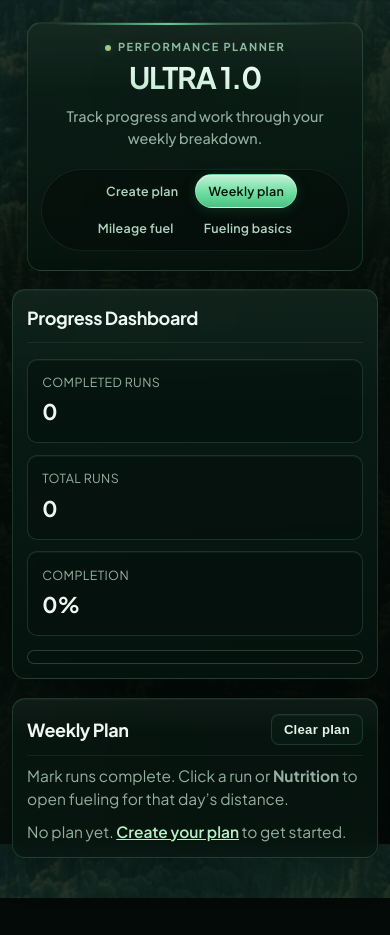
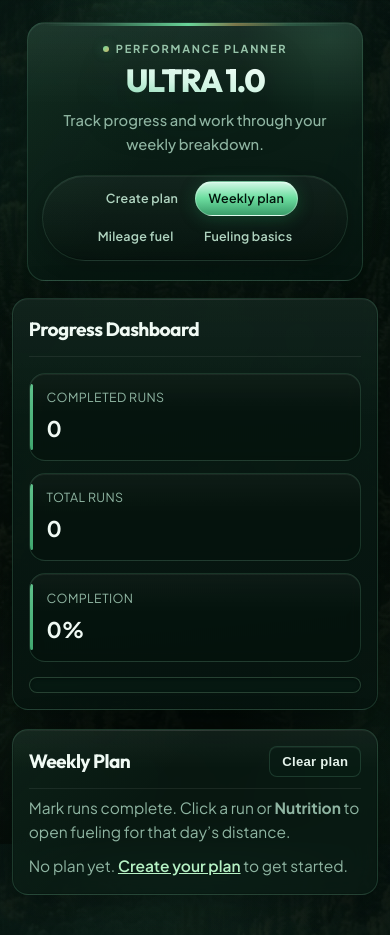
Before and after one commit to camdigitydog-ux/ULTRA-1.0, a website: page plan.html in a window 390 px wide. Before the commit the page ends 898 px from the top, so only its background shows below. Drawn offline with Linux system fonts and the light colour scheme.

Commit message:
Revamp UI: tokens, glass surfaces, Outfit display type, cards and tabs
Made-with: Cursor

```diff
--- a/plan.html
+++ b/plan.html
@@ -3,7 +3,7 @@
 <head>
   <meta charset="utf-8">
   <meta name="viewport" content="width=device-width, initial-scale=1">
-  <meta name="theme-color" content="#040a07">
+  <meta name="theme-color" content="#020805">
   <meta name="description" content="Track weekly runs, progress, and open mileage-based fuel targets from your ULTRA 1.0 plan.">
   <meta property="og:type" content="website">
   <meta property="og:site_name" content="ULTRA 1.0">
@@ -22,7 +22,7 @@
   <title>ULTRA 1.0 - Training Plan</title>
   <link rel="preconnect" href="https://fonts.googleapis.com">
   <link rel="preconnect" href="https://fonts.gstatic.com" crossorigin>
-  <link href="https://fonts.googleapis.com/css2?family=Plus+Jakarta+Sans:ital,wght@0,400..700;1,400..600&display=swap" rel="stylesheet">
+  <link href="https://fonts.googleapis.com/css2?family=Outfit:wght@500;600;700;800&family=Plus+Jakarta+Sans:ital,wght@0,400..700;1,400..600&display=swap" rel="stylesheet">
   <link rel="stylesheet" href="styles.css">
 </head>
 <body class="page-plan">
--- a/styles.css
+++ b/styles.css
@@ -1,29 +1,36 @@
 :root {
   color-scheme: light dark;
-  --bg: #040a07;
-  --panel: rgba(8, 22, 16, 0.82);
-  --panel-strong: rgba(5, 16, 12, 0.94);
-  --surface-inset: rgba(0, 0, 0, 0.28);
-  --text: #eef7f1;
-  --muted: #94b0a2;
+  --bg: #030a06;
+  --bg-deep: #020805;
+  --panel: rgba(10, 28, 20, 0.78);
+  --panel-strong: rgba(6, 20, 14, 0.92);
+  --surface-inset: rgba(0, 0, 0, 0.32);
+  --surface-veil: rgba(255, 255, 255, 0.028);
+  --text: #f0faf4;
+  --muted: #8fb5a2;
   --accent: #6ddea0;
   --accent-soft: #4bc282;
-  --accent-glow: rgba(109, 222, 160, 0.32);
-  --accent-faint: rgba(109, 222, 160, 0.14);
+  --accent-dim: #3a9d6a;
+  --accent-glow: rgba(109, 222, 160, 0.38);
+  --accent-faint: rgba(109, 222, 160, 0.16);
   --fun: #d4b86a;
-  --fun-soft: rgba(212, 184, 106, 0.1);
+  --fun-soft: rgba(212, 184, 106, 0.12);
   --ok: #7ddea5;
-  --border: rgba(100, 175, 140, 0.22);
-  --border-strong: rgba(120, 195, 155, 0.38);
-  --hairline: rgba(255, 255, 255, 0.065);
-  --ring: rgba(140, 235, 185, 0.55);
-  --shadow: 0 24px 56px rgba(0, 6, 4, 0.55);
-  --shadow-soft: 0 10px 36px rgba(0, 8, 5, 0.42);
-  --shadow-inset: inset 0 1px 0 rgba(255, 255, 255, 0.045);
-  --radius-lg: 18px;
-  --radius-md: 14px;
-  --radius-sm: 10px;
+  --border: rgba(110, 190, 150, 0.2);
+  --border-strong: rgba(130, 210, 165, 0.42);
+  --hairline: rgba(255, 255, 255, 0.07);
+  --ring: rgba(140, 235, 185, 0.58);
+  --shadow: 0 28px 64px rgba(0, 4, 2, 0.58);
+  --shadow-soft: 0 12px 40px rgba(0, 6, 4, 0.45);
+  --shadow-inset: inset 0 1px 0 rgba(255, 255, 255, 0.055);
+  --shadow-glow: 0 0 80px rgba(109, 222, 160, 0.06);
+  --radius-xl: 24px;
+  --radius-lg: 20px;
+  --radius-md: 16px;
+  --radius-sm: 12px;
   --radius-pill: 999px;
+  --font-display: "Outfit", "Plus Jakarta Sans", system-ui, sans-serif;
+  --font-body: "Plus Jakarta Sans", system-ui, sans-serif;
 }
 
 * {
@@ -49,18 +56,19 @@
 
 body {
   margin: 0;
-  font-family: "Plus Jakarta Sans", Inter, -apple-system, BlinkMacSystemFont, "Segoe UI", sans-serif;
+  font-family: var(--font-body);
   font-feature-settings: "ss01" 1;
   font-size: 0.96875rem;
-  line-height: 1.5;
+  line-height: 1.55;
   -webkit-font-smoothing: antialiased;
   text-rendering: optimizeLegibility;
-  background-color: var(--bg);
+  background-color: var(--bg-deep);
   background-image:
-    radial-gradient(ellipse 78% 52% at 86% 10%, rgba(109, 222, 160, 0.07), transparent 52%),
-    radial-gradient(ellipse 55% 42% at 6% 92%, rgba(70, 130, 100, 0.08), transparent 50%),
-    radial-gradient(circle at 18% 6%, rgba(90, 165, 125, 0.09), transparent 46%),
-    linear-gradient(168deg, rgba(2, 10, 7, 0.82) 0%, rgba(3, 12, 9, 0.94) 55%, rgba(2, 8, 6, 0.97) 100%),
+    radial-gradient(ellipse 85% 55% at 50% -8%, rgba(109, 222, 160, 0.11), transparent 52%),
+    radial-gradient(ellipse 70% 50% at 96% 92%, rgba(40, 120, 88, 0.14), transparent 54%),
+    radial-gradient(ellipse 55% 42% at 4% 88%, rgba(55, 115, 85, 0.1), transparent 48%),
+    radial-gradient(circle at 22% 12%, rgba(90, 175, 130, 0.06), transparent 42%),
+    linear-gradient(172deg, rgba(2, 12, 8, 0.93) 0%, rgba(3, 14, 10, 0.9) 42%, rgba(2, 8, 5, 0.96) 100%),
     url("./assets/dashboard-bg.png");
   background-size: cover;
   background-position: center;
@@ -78,7 +86,7 @@ body {
 
 .hero {
   text-align: center;
-  padding: 2.5rem 1rem 1.5rem;
+  padding: 2.75rem 1rem 1.65rem;
 }
 
 .hero-inner {
@@ -86,14 +94,31 @@ body {
   width: min(920px, 94%);
   margin: 0 auto;
   border: 1px solid var(--border);
-  border-radius: var(--radius-lg);
+  border-radius: var(--radius-xl);
   background:
-    linear-gradient(180deg, rgba(255, 255, 255, 0.04) 0%, transparent 28%),
-    linear-gradient(175deg, rgba(12, 32, 24, 0.92) 0%, rgba(5, 18, 13, 0.9) 100%);
-  backdrop-filter: blur(14px) saturate(1.05);
-  box-shadow: var(--shadow-soft), var(--shadow-inset);
-  padding: 1.45rem 1.2rem 1.25rem;
+    linear-gradient(125deg, rgba(109, 222, 160, 0.05) 0%, transparent 42%),
+    linear-gradient(180deg, rgba(255, 255, 255, 0.055) 0%, transparent 32%),
+    linear-gradient(175deg, rgba(14, 38, 28, 0.88) 0%, rgba(6, 22, 16, 0.86) 100%);
+  backdrop-filter: blur(18px) saturate(1.12);
+  box-shadow:
+    var(--shadow-soft),
+    var(--shadow-inset),
+    var(--shadow-glow);
+  padding: 1.55rem 1.35rem 1.35rem;
   overflow: hidden;
+}
+
+.hero-inner::after {
+  content: "";
+  position: absolute;
+  width: 12rem;
+  height: 12rem;
+  right: -4rem;
+  top: -5rem;
+  border-radius: 50%;
+  background: radial-gradient(circle, rgba(109, 222, 160, 0.12), transparent 68%);
+  pointer-events: none;
+  opacity: 0.9;
 }
 
 .hero-inner::before {
@@ -102,19 +127,29 @@ body {
   top: 0;
   left: 0;
   right: 0;
-  height: 2px;
-  background: linear-gradient(90deg, transparent 8%, var(--accent) 42%, rgba(109, 222, 160, 0.35) 58%, transparent 92%);
-  opacity: 0.9;
+  height: 3px;
+  background: linear-gradient(
+    90deg,
+    transparent 5%,
+    rgba(109, 222, 160, 0.25) 22%,
+    var(--accent) 48%,
+    rgba(212, 184, 106, 0.55) 62%,
+    rgba(109, 222, 160, 0.2) 78%,
+    transparent 95%
+  );
+  opacity: 0.95;
   pointer-events: none;
 }
 
 .eyebrow {
+  position: relative;
+  z-index: 1;
   margin: 0;
   text-transform: uppercase;
-  letter-spacing: 0.14em;
+  letter-spacing: 0.16em;
   font-size: 0.6875rem;
   font-weight: 700;
-  color: #8ebda0;
+  color: #9bc9ae;
 }
 
 .eyebrow::before {
@@ -130,34 +165,39 @@ body {
 }
 
 .hero h1 {
-  margin: 0.4rem 0 0;
-  font-size: clamp(1.85rem, 4.2vw, 3rem);
-  font-weight: 700;
-  letter-spacing: -0.035em;
-  line-height: 1.08;
+  position: relative;
+  z-index: 1;
+  margin: 0.45rem 0 0;
+  font-family: var(--font-display);
+  font-size: clamp(2rem, 4.8vw, 3.15rem);
+  font-weight: 800;
+  letter-spacing: -0.045em;
+  line-height: 1.05;
   color: #f6fffa;
-  text-shadow: 0 1px 0 rgba(0, 0, 0, 0.2);
+  text-shadow: 0 1px 0 rgba(0, 0, 0, 0.25);
 }
 
 @supports ((-webkit-background-clip: text) or (background-clip: text)) {
   .hero h1 {
-    background: linear-gradient(185deg, #ffffff 0%, #c8eed8 72%, #7dcea0 100%);
+    background: linear-gradient(188deg, #ffffff 0%, #d2f5e4 55%, #6dcea0 100%);
     -webkit-background-clip: text;
     background-clip: text;
     color: transparent;
     text-shadow: none;
-    filter: drop-shadow(0 8px 24px rgba(0, 12, 8, 0.4));
+    filter: drop-shadow(0 10px 28px rgba(0, 14, 9, 0.45));
   }
 }
 
 .subtitle {
-  margin: 0.65rem 0 0;
-  max-width: 34rem;
+  position: relative;
+  z-index: 1;
+  margin: 0.7rem 0 0;
+  max-width: 36rem;
   margin-left: auto;
   margin-right: auto;
   color: var(--muted);
-  font-size: clamp(0.9rem, 1.85vw, 1.02rem);
-  line-height: 1.58;
+  font-size: clamp(0.92rem, 1.9vw, 1.05rem);
+  line-height: 1.62;
   font-weight: 500;
 }
 
@@ -356,21 +396,26 @@ body {
 
 /* Unified site tabs — after .nav-link so pill styles win over underlined defaults */
 .site-nav {
+  position: relative;
+  z-index: 1;
   display: flex;
   flex-wrap: wrap;
   justify-content: center;
   align-items: center;
-  gap: 0.2rem;
+  gap: 0.22rem;
   width: max-content;
   max-width: min(100%, 38rem);
   margin-left: auto;
   margin-right: auto;
   box-sizing: border-box;
-  padding: 0.28rem;
-  background: var(--surface-inset);
-  border: 1px solid var(--hairline);
+  padding: 0.32rem;
+  background: linear-gradient(180deg, rgba(255, 255, 255, 0.04) 0%, rgba(0, 0, 0, 0.15) 100%);
+  border: 1px solid rgba(120, 195, 155, 0.14);
   border-radius: var(--radius-pill);
-  box-shadow: inset 0 1px 2px rgba(0, 0, 0, 0.2);
+  box-shadow:
+    inset 0 1px 0 rgba(255, 255, 255, 0.06),
+    inset 0 -1px 0 rgba(0, 0, 0, 0.2),
+    0 4px 20px rgba(0, 0, 0, 0.2);
 }
 
 .site-nav .nav-link {
@@ -397,12 +442,12 @@ body {
 }
 
 .site-nav .nav-link-current {
-  color: #041208;
-  background: linear-gradient(180deg, #c4f0d8 0%, var(--accent) 55%, var(--accent-soft) 100%);
-  border-color: rgba(255, 255, 255, 0.22);
+  color: #03140c;
+  background: linear-gradient(180deg, #d2f8e6 0%, var(--accent) 48%, var(--accent-dim) 100%);
+  border-color: rgba(255, 255, 255, 0.28);
   box-shadow:
-    0 2px 12px rgba(30, 110, 70, 0.35),
-    inset 0 1px 0 rgba(255, 255, 255, 0.25);
+    0 3px 16px rgba(30, 120, 75, 0.42),
+    inset 0 1px 0 rgba(255, 255, 255, 0.32);
 }
 
 .site-nav .nav-link-current:hover {
@@ -451,14 +496,31 @@ body {
 }
 
 .panel {
+  position: relative;
   background:
-    linear-gradient(180deg, rgba(255, 255, 255, 0.035) 0%, transparent 22%),
+    linear-gradient(135deg, rgba(109, 222, 160, 0.04) 0%, transparent 38%),
+    linear-gradient(180deg, rgba(255, 255, 255, 0.04) 0%, transparent 24%),
     var(--panel);
   border: 1px solid var(--border);
-  border-radius: var(--radius-md);
-  padding: 1.25rem 1.2rem;
-  box-shadow: var(--shadow-soft), var(--shadow-inset);
-  backdrop-filter: blur(12px) saturate(1.02);
+  border-radius: var(--radius-lg);
+  padding: 1.35rem 1.28rem;
+  box-shadow:
+    var(--shadow-soft),
+    var(--shadow-inset),
+    0 0 0 1px rgba(0, 0, 0, 0.12) inset;
+  backdrop-filter: blur(14px) saturate(1.06);
+}
+
+.panel::before {
+  content: "";
+  position: absolute;
+  top: 0;
+  left: 1.25rem;
+  right: 1.25rem;
+  height: 1px;
+  background: linear-gradient(90deg, transparent, rgba(255, 255, 255, 0.1), transparent);
+  pointer-events: none;
+  opacity: 0.85;
 }
 
 .planner-panel {
@@ -476,17 +538,23 @@ body {
   grid-area: weekly;
 }
 
-.dashboard-panel .stats article,
+.dashboard-panel .stats article {
+  background: linear-gradient(180deg, rgba(255, 255, 255, 0.035) 0%, transparent 45%),
+    rgba(5, 18, 13, 0.68);
+  backdrop-filter: blur(6px);
+}
+
 .dashboard-panel .bar-wrap {
-  background: rgba(5, 16, 12, 0.55);
+  background: rgba(8, 28, 20, 0.62);
   backdrop-filter: blur(4px);
 }
 
 h2 {
+  font-family: var(--font-display);
   margin: 0 0 0.85rem;
-  font-size: 1.125rem;
+  font-size: 1.2rem;
   font-weight: 700;
-  letter-spacing: -0.022em;
+  letter-spacing: -0.03em;
   color: var(--text);
 }
 
@@ -595,10 +663,27 @@ button.secondary:hover {
 }
 
 .stats article {
+  position: relative;
   border: 1px solid var(--border);
-  border-radius: var(--radius-sm);
-  padding: 0.85rem 0.88rem;
+  border-radius: var(--radius-md);
+  padding: 0.92rem 0.95rem 0.92rem 1.05rem;
   box-shadow: var(--shadow-inset);
+  background: linear-gradient(180deg, rgba(255, 255, 255, 0.03) 0%, transparent 40%),
+    rgba(5, 18, 13, 0.72);
+  overflow: hidden;
+}
+
+.stats article::before {
+  content: "";
+  position: absolute;
+  left: 0;
+  top: 0.65rem;
+  bottom: 0.65rem;
+  width: 3px;
+  border-radius: 999px;
+  background: linear-gradient(180deg, var(--accent), var(--accent-soft));
+  opacity: 0.85;
+  pointer-events: none;
 }
 
 .label {
@@ -616,19 +701,21 @@ button.secondary:hover {
 }
 
 .bar-wrap {
-  margin-top: 0.86rem;
-  height: 14px;
+  margin-top: 0.95rem;
+  height: 16px;
   border-radius: 100px;
-  background: rgba(19, 52, 37, 0.65);
+  background: rgba(12, 36, 26, 0.75);
   overflow: hidden;
-  border: 1px solid rgba(153, 215, 167, 0.24);
+  border: 1px solid rgba(153, 215, 167, 0.22);
+  box-shadow: inset 0 1px 3px rgba(0, 0, 0, 0.35);
 }
 
 .bar {
   width: 0%;
   height: 100%;
-  background: linear-gradient(90deg, var(--accent-soft), var(--accent));
-  transition: width 180ms ease;
+  background: linear-gradient(90deg, var(--accent-dim), var(--accent-soft) 45%, var(--accent));
+  transition: width 220ms cubic-bezier(0.4, 0, 0.2, 1);
+  box-shadow: 0 0 16px rgba(109, 222, 160, 0.35);
 }
 
 .hint {
@@ -754,41 +841,48 @@ button.secondary:hover {
 .nutrition-phase-tablist {
   display: flex;
   flex-wrap: wrap;
-  gap: 0.15rem 0.5rem;
-  margin: 0 0 0.85rem;
-  padding: 0 0 0.35rem;
-  border-bottom: 1px solid var(--hairline);
+  gap: 0.35rem 0.45rem;
+  margin: 0 0 1rem;
+  padding: 0.35rem;
+  border-radius: var(--radius-md);
+  background: rgba(0, 0, 0, 0.2);
+  border: 1px solid rgba(120, 195, 155, 0.1);
+  box-shadow: inset 0 1px 2px rgba(0, 0, 0, 0.25);
 }
 
 .nutrition-phase-tab {
   margin: 0;
-  padding: 0.55rem 0.75rem;
+  padding: 0.52rem 0.88rem;
   font: inherit;
-  font-size: 0.86rem;
+  font-family: var(--font-display);
+  font-size: 0.82rem;
   font-weight: 600;
-  letter-spacing: 0.02em;
-  color: #92b8a4;
+  letter-spacing: 0.03em;
+  color: #8aad9c;
   background: transparent;
-  border: none;
-  border-radius: 8px 8px 0 0;
+  border: 1px solid transparent;
+  border-radius: var(--radius-sm);
   cursor: pointer;
-  border-bottom: 2px solid transparent;
-  margin-bottom: -1px;
   transition:
-    color 0.15s ease,
-    background 0.15s ease,
-    border-color 0.15s ease;
+    color 0.16s ease,
+    background 0.16s ease,
+    border-color 0.16s ease,
+    box-shadow 0.16s ease;
 }
 
 .nutrition-phase-tab:hover {
-  color: #d4efd9;
-  background: rgba(12, 36, 26, 0.35);
+  color: #e2f7ea;
+  background: rgba(255, 255, 255, 0.05);
+  border-color: rgba(255, 255, 255, 0.06);
 }
 
 .nutrition-phase-tab[aria-selected="true"] {
-  color: #f0fff6;
-  border-bottom-color: var(--accent);
-  background: rgba(14, 42, 30, 0.4);
+  color: #03140c;
+  border-color: rgba(255, 255, 255, 0.22);
+  background: linear-gradient(180deg, #d2f8e6 0%, var(--accent) 55%, var(--accent-soft) 100%);
+  box-shadow:
+    0 2px 12px rgba(28, 100, 65, 0.35),
+    inset 0 1px 0 rgba(255, 255, 255, 0.28);
 }
 
 .nutrition-phase-tab:focus-visible {
@@ -942,10 +1036,12 @@ button.secondary:hover {
   gap: 0;
   min-height: 10.5rem;
   padding: 1.35rem 1.4rem 1.15rem;
-  border-radius: 14px;
-  border: 1px solid rgba(255, 255, 255, 0.07);
-  background: #1a1d1b;
-  box-shadow: 0 8px 24px rgba(0, 0, 0, 0.35), inset 0 1px 0 rgba(255, 255, 255, 0.04);
+  border-radius: var(--radius-md);
+  border: 1px solid rgba(120, 195, 155, 0.14);
+  background: linear-gradient(148deg, rgba(18, 48, 34, 0.95) 0%, rgba(7, 22, 16, 0.92) 100%);
+  box-shadow:
+    0 10px 28px rgba(0, 0, 0, 0.38),
+    inset 0 1px 0 rgba(255, 255, 255, 0.06);
   text-align: left;
 }
 
@@ -1341,18 +1437,36 @@ button.secondary:hover {
 }
 
 .week-card {
+  position: relative;
   border: 1px solid var(--border);
-  border-radius: var(--radius-md);
-  padding: 0.88rem 1rem;
+  border-radius: var(--radius-lg);
+  padding: 0.95rem 1.05rem 0.95rem 1.15rem;
   background:
-    linear-gradient(180deg, rgba(255, 255, 255, 0.03) 0%, transparent 35%),
-    linear-gradient(175deg, rgba(8, 26, 18, 0.92), rgba(5, 16, 12, 0.88));
+    linear-gradient(125deg, rgba(109, 222, 160, 0.035) 0%, transparent 45%),
+    linear-gradient(180deg, rgba(255, 255, 255, 0.035) 0%, transparent 38%),
+    linear-gradient(175deg, rgba(10, 32, 23, 0.94), rgba(5, 18, 13, 0.9));
   box-shadow: var(--shadow-soft), var(--shadow-inset);
+}
+
+.week-card::before {
+  content: "";
+  position: absolute;
+  left: 0.55rem;
+  top: 0.85rem;
+  bottom: 0.85rem;
+  width: 3px;
+  border-radius: 999px;
+  background: linear-gradient(180deg, var(--fun), var(--accent-soft));
+  opacity: 0.75;
+  pointer-events: none;
 }
 
 .week-card h3 {
   margin: 0;
-  font-size: 1rem;
+  font-family: var(--font-display);
+  font-size: 1.02rem;
+  font-weight: 700;
+  letter-spacing: -0.02em;
 }
 
 .week-dropdown {
@@ -1455,13 +1569,16 @@ details[open] .week-body {
 }
 
 .week-total {
-  color: #b6f1c4;
+  color: #dff9e8;
   font-weight: 700;
-  font-size: 0.86rem;
-  background: rgba(97, 178, 118, 0.16);
-  border: 1px solid rgba(136, 211, 155, 0.3);
+  font-size: 0.82rem;
+  font-family: var(--font-display);
+  letter-spacing: 0.02em;
+  background: linear-gradient(135deg, rgba(109, 222, 160, 0.18), rgba(97, 178, 118, 0.12));
+  border: 1px solid rgba(136, 211, 155, 0.35);
   border-radius: 999px;
-  padding: 0.28rem 0.52rem;
+  padding: 0.32rem 0.58rem;
+  box-shadow: inset 0 1px 0 rgba(255, 255, 255, 0.08);
 }
 
 .week-meta {
@@ -1480,11 +1597,19 @@ details[open] .week-body {
 
 .run-item {
   display: block;
-  border: 1px solid var(--border);
-  border-radius: var(--radius-sm);
-  padding: 0.6rem 0.68rem;
-  background: rgba(5, 16, 12, 0.65);
+  border: 1px solid rgba(110, 190, 150, 0.16);
+  border-radius: var(--radius-md);
+  padding: 0.68rem 0.78rem;
+  background: linear-gradient(180deg, rgba(255, 255, 255, 0.025) 0%, transparent 50%),
+    rgba(5, 18, 13, 0.72);
   box-shadow: var(--shadow-inset);
+  transition: border-color 0.18s ease, background 0.18s ease;
+}
+
+.run-item:hover {
+  border-color: rgba(130, 210, 165, 0.28);
+  background: linear-gradient(180deg, rgba(255, 255, 255, 0.04) 0%, transparent 55%),
+    rgba(7, 24, 17, 0.78);
 }
 
 .run-row {
@@ -1584,13 +1709,13 @@ details[open] .week-body {
   }
 
   .hero-inner {
-    border-radius: 14px;
-    padding: 1rem 0.86rem;
+    border-radius: 18px;
+    padding: 1.05rem 0.9rem;
   }
 
   .panel {
-    border-radius: 13px;
-    padding: 0.9rem;
+    border-radius: 16px;
+    padding: 1rem;
   }
 
   .actions {
```
Also changed, not shown: index.html (+2 -2 lines), nutrition-basics.html (+2 -2 lines), nutrition.html (+2 -2 lines).
